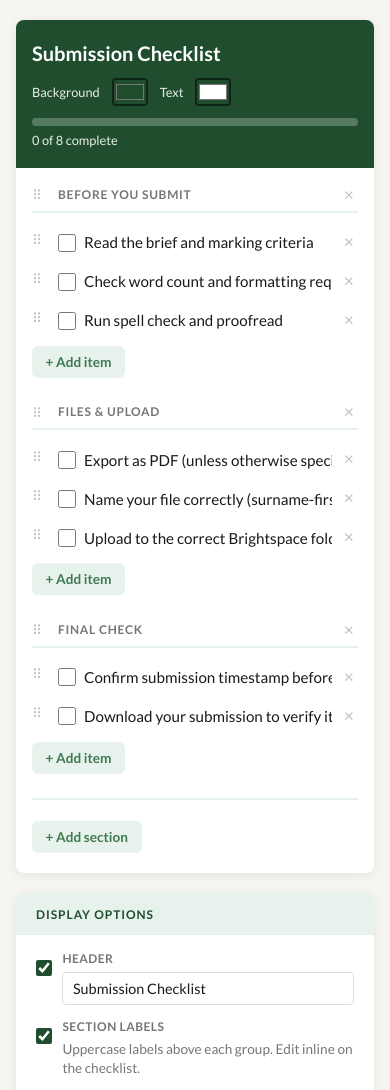
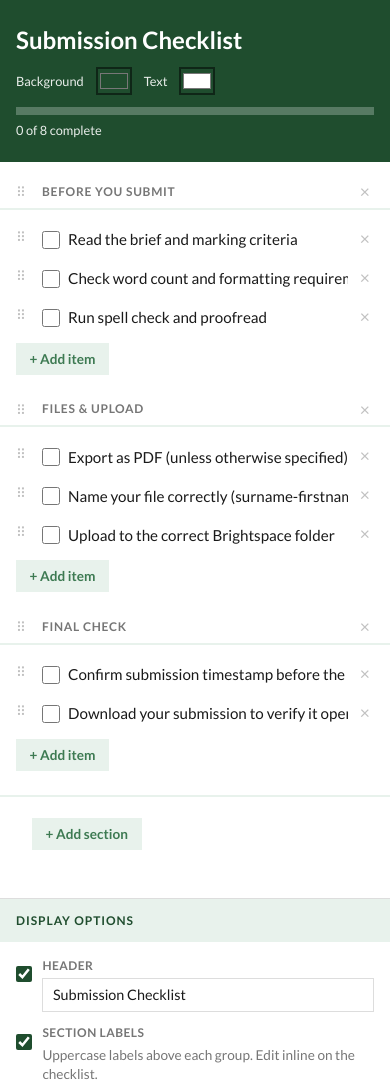
Before and after one commit to jimmyNicholas/generating-silence, a plain HTML site: page checklist.html in a window 390 px wide. Shown: the top 1090 px of the page. Drawn offline with Linux system fonts and the light colour scheme.

Commit message:
Refactor checklist styles for improved layout and consistency. Updated padding, widths, and background properties across various elements to enhance visual appeal and responsiveness.

```diff
--- a/checklist.html
+++ b/checklist.html
@@ -24,32 +24,26 @@
 
     *, *::before, *::after { box-sizing: border-box; margin: 0; padding: 0; }
 
-    body {
+    html, body {
       font-family: 'Lato', sans-serif;
-      background: var(--surface);
+      background: transparent;
       color: var(--dark);
       min-height: 100vh;
-      display: flex;
-      justify-content: center;
-      padding: 1.25rem 1rem 2rem;
     }
 
     .page-wrap {
       width: 100%;
-      max-width: 640px;
     }
 
     .checklist {
       font-family: 'Lato', sans-serif;
-      background: var(--white);
-      border-radius: 8px;
-      box-shadow: 0 2px 12px rgba(0, 0, 0, 0.08);
-      overflow: hidden;
+      width: 100%;
     }
 
     .cl-header {
-      padding: 1.5rem 1.75rem;
+      padding: 1.5rem 16px;
       color: var(--white);
+      width: 100%;
     }
 
     .cl-header h1 {
@@ -103,20 +97,17 @@
       height: 28px;
       padding: 0;
       border: 2px solid color-mix(in srgb, currentColor 50%, transparent);
-      border-radius: 4px;
       cursor: pointer;
       background: transparent;
     }
 
     .cl-progress-wrap {
-      border-radius: 999px;
       height: 8px;
       overflow: hidden;
     }
 
     .cl-progress-bar {
       height: 100%;
-      border-radius: 999px;
       transition: width 0.3s ease;
     }
 
@@ -127,18 +118,13 @@
     }
 
     .cl-body {
-      padding: 1.25rem 1.75rem 1.75rem;
-    }
-
-    @media (max-width: 420px) {
-      .cl-header { padding: 1.25rem 1rem; }
-      .cl-body { padding: 1rem 1rem 1.25rem; }
-      .cl-header h1,
-      .cl-header-title-input { font-size: 1.25rem; }
+      padding: 1.25rem 0 1.75rem;
+      width: 100%;
     }
 
     .cl-section {
       margin-bottom: 1.5rem;
+      width: 100%;
     }
 
     .cl-section:last-child {
@@ -150,8 +136,9 @@
       align-items: center;
       gap: 0.5rem;
       margin-bottom: 0.65rem;
-      padding-bottom: 0.35rem;
+      padding: 0 16px 0.35rem;
       border-bottom: 2px solid var(--green-tint);
+      width: 100%;
     }
 
     .cl-section-label {
@@ -190,7 +177,8 @@
       display: flex;
       align-items: flex-start;
       gap: 0.5rem;
-      padding: 0.5rem 0;
+      padding: 0.5rem 16px;
+      width: 100%;
     }
 
     .cl-item.view-mode {
@@ -270,7 +258,6 @@
       line-height: 1;
       padding: 0.1rem 0.25rem;
       opacity: 0.45;
-      border-radius: 3px;
     }
 
     .cl-btn-icon:hover {
@@ -289,10 +276,9 @@
       color: var(--green-medium);
       background: var(--green-tint);
       border: none;
-      border-radius: 6px;
       padding: 0.5rem 0.85rem;
       cursor: pointer;
-      margin-top: 0.35rem;
+      margin: 0.35rem 16px 0;
     }
 
     .cl-btn-text:hover {
@@ -301,16 +287,16 @@
 
     .cl-add-section-wrap {
       margin-top: 1.25rem;
-      padding-top: 1rem;
+      padding: 1rem 16px 0;
       border-top: 2px solid var(--green-tint);
+      width: 100%;
     }
 
     .cl-complete {
-      margin-top: 1.25rem;
+      margin: 1.25rem 16px 0;
       padding: 1rem 1.25rem;
       background: var(--green-tint);
       border: 2px solid var(--green-dark);
-      border-radius: 6px;
       text-align: center;
       font-weight: 700;
       color: var(--green-dark);
@@ -324,15 +310,14 @@
     .cl-settings {
       margin-top: 1.25rem;
       background: var(--white);
-      border-radius: 8px;
-      box-shadow: 0 2px 12px rgba(0, 0, 0, 0.08);
-      overflow: hidden;
+      border-top: 1px solid #ddd;
+      width: 100%;
     }
 
     .cl-settings-header {
       background: var(--green-tint);
       color: var(--green-dark);
-      padding: 0.85rem 1.25rem;
+      padding: 0.85rem 16px;
       font-size: 0.75rem;
       text-transform: uppercase;
       letter-spacing: 0.08em;
@@ -340,7 +325,7 @@
     }
 
     .cl-settings-body {
-      padding: 1rem 1.25rem 1.25rem;
+      padding: 1rem 16px 1.25rem;
     }
 
     .cl-setting-row {
@@ -389,7 +374,6 @@
       font-size: 0.9rem;
       padding: 0.45rem 0.6rem;
       border: 1px solid #ddd;
-      border-radius: 4px;
       color: var(--dark);
     }
 
@@ -411,12 +395,10 @@
 
     .cl-section.drag-over .cl-section-head {
       background: var(--purple-tint);
-      border-radius: 4px;
     }
 
     .cl-item.drag-over {
       background: var(--purple-tint);
-      border-radius: 4px;
     }
 
     .cl-section.dragging {
@@ -431,15 +413,14 @@
     .embed-panel {
       margin-top: 1.5rem;
       background: var(--white);
-      border-radius: 8px;
-      box-shadow: 0 2px 12px rgba(0, 0, 0, 0.08);
-      overflow: hidden;
+      border-top: 1px solid #ddd;
+      width: 100%;
     }
 
     .embed-panel-header {
       background: var(--purple-dark);
       color: var(--white);
-      padding: 1rem 1.25rem;
+      padding: 1rem 16px;
       font-size: 0.75rem;
       text-transform: uppercase;
       letter-spacing: 0.08em;
@@ -447,7 +428,7 @@
     }
 
     .embed-panel-body {
-      padding: 1.25rem;
+      padding: 1.25rem 16px;
     }
 
     .embed-block {
@@ -483,7 +464,6 @@
       line-height: 1.5;
       background: var(--surface);
       border: 1px solid #ddd;
-      border-radius: 6px;
       padding: 0.75rem;
       color: var(--dark);
       word-break: break-all;
@@ -500,7 +480,6 @@
       font-size: 0.85rem;
       font-weight: 700;
       padding: 0.45rem 0.85rem;
-      border-radius: 6px;
       border: none;
       cursor: pointer;
       background: var(--green-dark);
@@ -533,7 +512,6 @@
       width: 5rem;
       padding: 0.35rem 0.5rem;
       border: 1px solid #ddd;
-      border-radius: 4px;
     }
 
     .embed-height-row span {
@@ -549,7 +527,6 @@
       background: var(--dark);
       color: var(--white);
       padding: 0.6rem 1.25rem;
-      border-radius: 6px;
       font-size: 0.85rem;
       font-weight: 700;
       opacity: 0;
```
